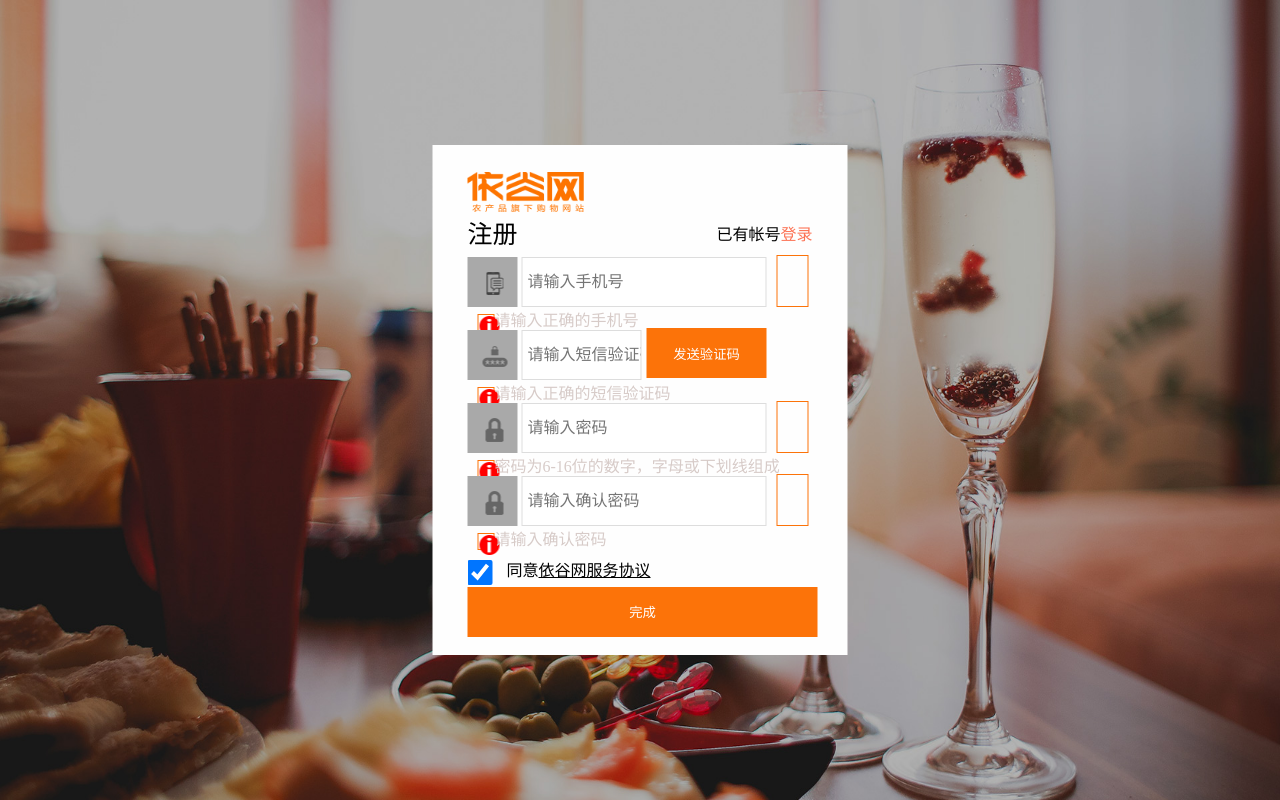
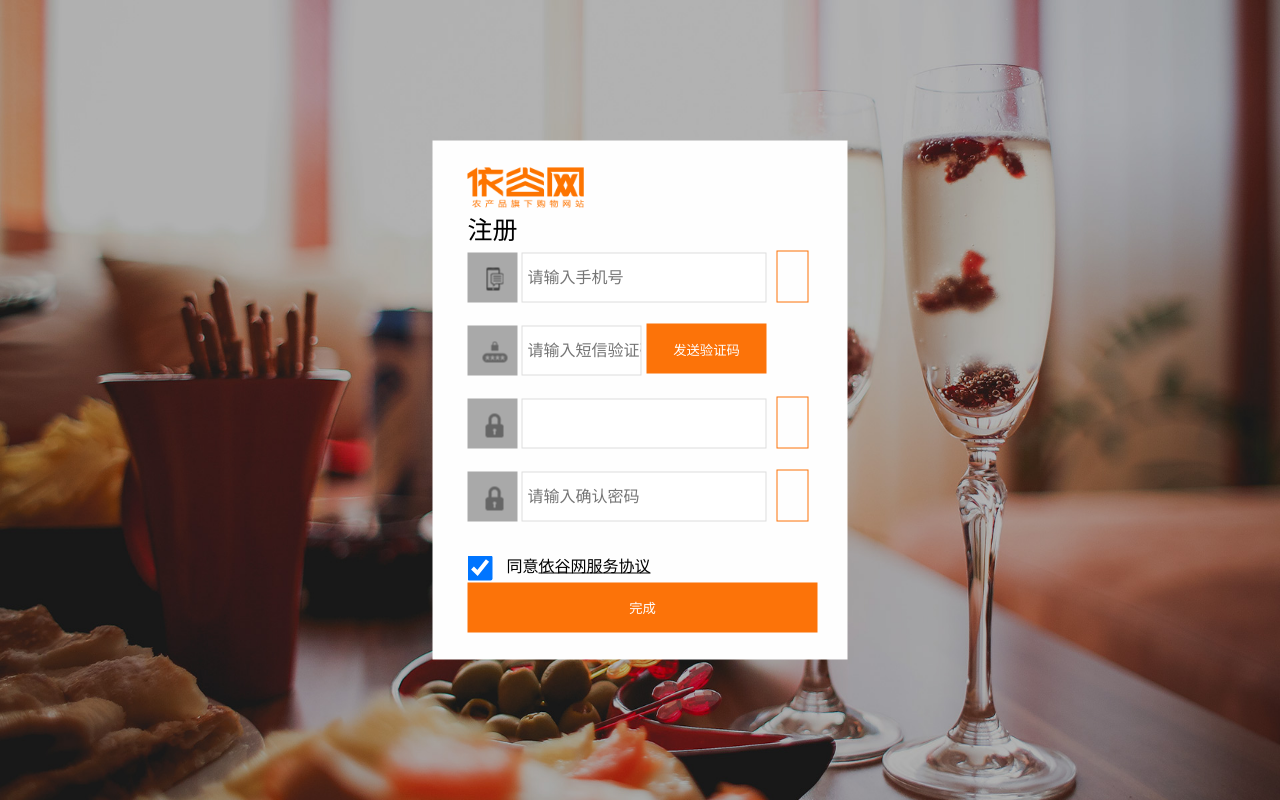
Before and after one commit to shushengge/self_Project1, a PHP site: page /html/enroll.html in a window 1280 px wide. Run offline with PHP 8.4, Linux system fonts and the light colour scheme.

Commit message:
注册、登录、正则

```diff
--- a/src/css/enroll.css
+++ b/src/css/enroll.css
@@ -20,12 +20,12 @@ i {
 }
 
 body {
-  background: url(../img/admin-re-bg.jpg);
+  background: url("../img/admin-re-bg.jpg");
   background-size: 100% 100%;
 }
 
 body .zhuce {
-  height: 470px;
+  height: 479px;
   width: 345px;
   background: #FEFEFE;
   position: absolute;
@@ -123,13 +123,23 @@ body .zhuce p {
 }
 
 body .zhuce p span {
+  display: none;
+  position: relative;
   height: 21px;
+  padding-left: 40px;
 }
 
 body .zhuce p span i {
-  display: inline-block;
+  position: absolute;
+  top: 0;
+  left: 0;
   height: 15px;
   width: 15px;
+}
+
+body .zhuce p span i img {
+  height: 20px;
+  width: 20px;
 }
 
 body .zhuce .lastP {
--- a/src/html/enroll.html
+++ b/src/html/enroll.html
@@ -1,38 +1,38 @@
 <html>
+
 	<head>
 		<title>注册--依谷网</title>
-		<link rel="stylesheet" type="text/css" href="../css/base.css"/>
-		<link rel="stylesheet" type="text/css" href="../css/enroll.css"/>
-	</head>
+		<link rel="stylesheet" type="text/css" href="../css/base.css" />
+		<link rel="stylesheet" type="text/css" href="../css/enroll.css" />
+		<script src="../js/require.js" data-main="../js/enroll"></script>	</head>
+
 	<body>
 		<div class="zhuce">
 			<h1>
 				<img src="../img/logo_login.png"/>
 			</h1>
-			<p class="firstP">注册<span>已有帐号<a href="#">登录</a></span></p>
+			<p class="firstP">注册<span>已有帐号<a href="login.html">登录</a></span></p>
 
-			<form action="" method="post">
-				<filedset>
-				</filedset>
 				<label for=""><img src="../img/register_04.png"/></label>
-				<input type="text"/ placeholder="请输入手机号"><i></i><br/>
+				<input type="text" placeholder="请输入手机号" class="phone"/><i></i><br/>
 				<p>
 					<span><i><img src="../img/login_error.png"/></i>请输入正确的手机号</span>
 				</p>
 				<label for=""><img src="../img/register_05.png"/></label>
-				<input type="text" class="ynumber" placeholder="请输入短信验证码"/><button>发送验证码</button><br />
-				<p><span><i><img src="../img/login_error.png"/></i>请输入正确的短信验证码</span></p>
+				<input type="text" class="ynumber" placeholder="请输入短信验证码" /><button>发送验证码</button><br />
+				<p>
+					<span><i><img src="../img/login_error.png"/></i>请输入正确的短信验证码</span></p>
 				<label for="mima1"><img src="../img/register_02.png"/></label>
-				<input type="password" name="" id="mima1" placeholder="请输入密码"/><i></i><br />
+				<input type="password"  id="mima1" class="mima1" clplaceholder="请输入密码" /><i></i><br />
 				<p><span><i><img src="../img/login_error.png"/></i>密码为6-16位的数字，字母或下划线组成</span></p>
 				<label for="mima2" class="mima2"><img src="../img/register_02.png"/></label>
-				<input type="password" id="mima2" classe="nima2" placeholder="请输入确认密码"/><i></i><br />
+				<input type="password" id="mima2" class="nima2" placeholder="请输入确认密码" /><i></i><br />
 				<p class="lastP"><span><i><img src="../img/login_error.png"/></i>请输入确认密码</span></p>
-				<input type="checkbox" class="check" checked="checked"/>
+				<input type="checkbox" class="check" checked="checked" />
 				<div class="check2">同意<u>依谷网服务协议</u></div>
 				<button class="subm">完成</button>
 
-			</form>
 		</div>
 	</body>
+
 </html>
--- a/src/sass/enroll.scss
+++ b/src/sass/enroll.scss
@@ -1,103 +1,112 @@
 @import 'var';
-body{
-    background: url(../img/admin-re-bg.jpg);
+body {
+    background: url("../img/admin-re-bg.jpg");
     background-size: 100% 100%;
-    .zhuce{
-        height: 470px;
+    .zhuce {
+        height: 479px;
         width: 345px;
-        background:$backColor;
+        background: $backColor;
         position: absolute;
         left: 50%;
         top: 50%;
         padding: 20px 35px;
         transform: translate(-50%,-50%);
-        h1{
+        h1 {
             margin: 0;
-            img{
+            img {
                 height: 50px;
                 width: 130px;
             }
         }
-        .firstP{
+        .firstP {
             color: black;
             font-size: 25px;
             position: relative;
             line-height: 40px;
             height: 40px;
-           span{
+            span {
                 font-size: 16px;
                 position: absolute;
                 right: 0;
                 top: 0;
-               a{
+                a {
                     color: #FC7355;
                 }
             }
         }
-        label{
+        label {
             display: inline-block;
-            height:50px;
-            width:50px;
+            height: 50px;
+            width: 50px;
             text-align: center;
             background: #A9A9A9;
             font-size: 0;
             vertical-align: bottom;
-            img{
+            img {
                 padding: 15px;
             }
         }
-        input{
+        input {
             height: 50px;
             width: 245px;
             border: 1px solid #DDDDDD;
             padding-left: 5px;
             font-size: 16px;
         }
-        .ynumber{
+        .ynumber {
             width: 120px;
             margin-right: 5px;
         }
-        button{
+        button {
             width: 120px;
             height: 50px;
             background: $mainColor;
             color: $backColor;
             border: none;
         }
-        .check{
+        .check {
             height: 25px;
             width: 25px;
-           font-size:13px;
+            font-size: 13px;
         }
-        .check2{
+        .check2 {
             height: 30px;
             width: 200px;
             display: inline-block;
             margin-left: 10px;
         }
-        .subm{
+        .subm {
             height: 50px;
             width: 350px;
         }
-        p{
-          height:21px ;
+        p {
+            height: 21px;
             width: 345px;
             color: #D7CBC8;
-          span{
-//            display: none;
+//          margin: 5px 0px;
+            span {
+                  display: none;
+                position: relative;
                 height: 21px;
-              i{
-              display: inline-block;
+                padding-left: 40px;
+                i {
+                    position: absolute;
+                    top: 0;
+                    left: 0;
                     height: 15px;
                     width: 15px;
+                    img {
+                        height: 20px;
+                        width: 20px;
+                    }
                 }
             }
 
         }
-        .lastP{
+        .lastP {
             margin-bottom: 10px;
         }
-        i{
+        i {
             margin-left: 10px;
             display: inline-block;
             height: 50px;
```
Also changed, not shown: src/css/login.css (+25 -19 lines), src/html/login.html (+16 -17 lines), src/js/enroll.js (+46 -0 lines), src/js/index.js (+1 -149 lines), src/js/login.js (+90 -0 lines), src/sass/login.scss (+5 -2 lines). Lines whose indentation alone changed are shown as unchanged.
